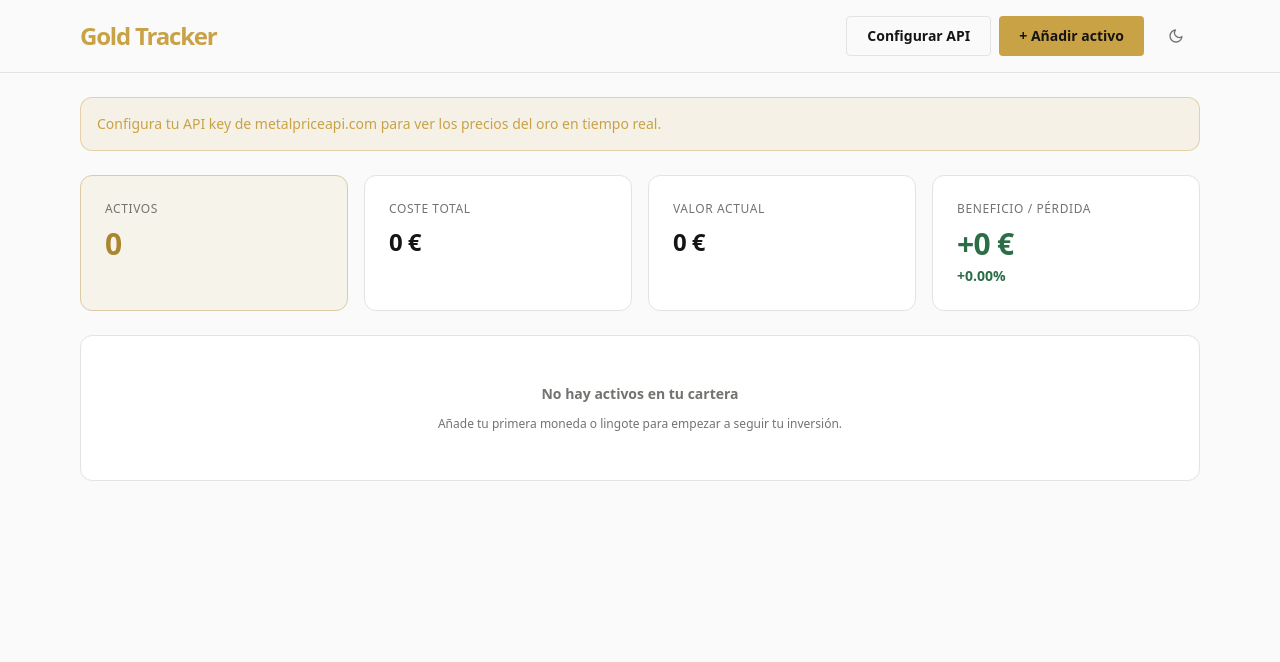
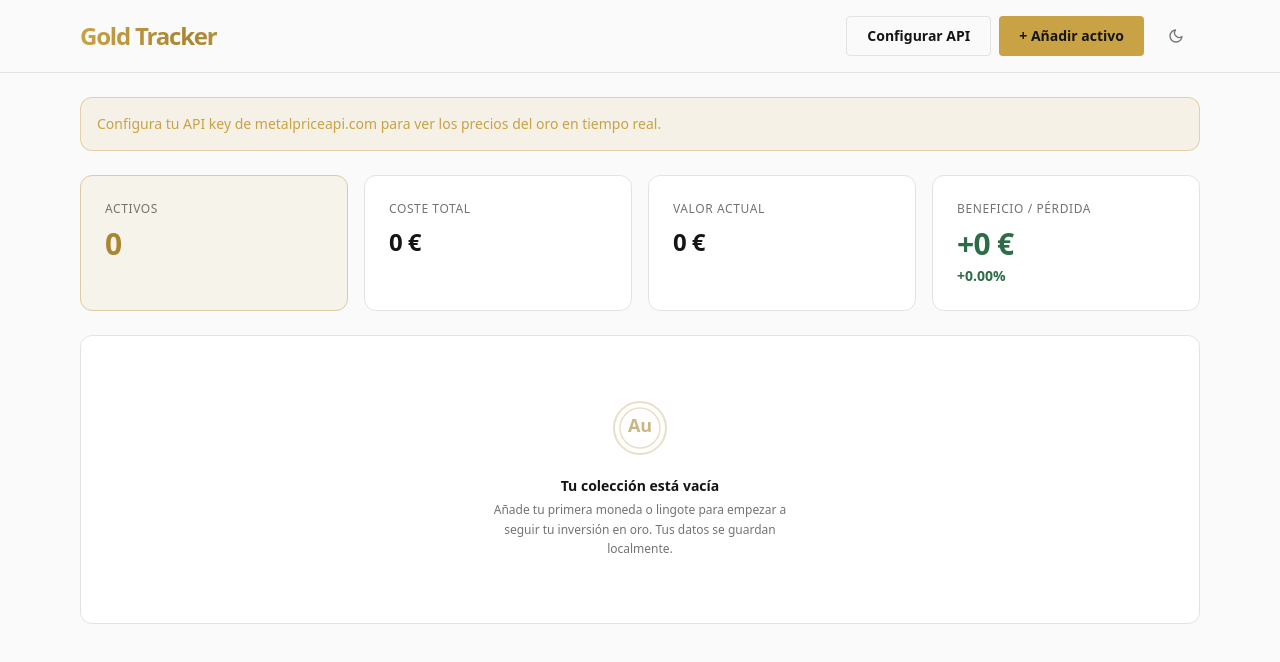
Before and after one commit to juanghurtado/gold-tracker, a React (Vite) app: page / in a window 1280 px wide. Shown: the top 662 px of the page. Built offline with nearby package versions, Linux system fonts and the light colour scheme.

Commit message:
delight: add subtle animations, empty state illustration, milestone detection, and reduced-motion support

```diff
--- a/src/App.tsx
+++ b/src/App.tsx
@@ -2,6 +2,7 @@ import { useState, useEffect, useRef } from "react"
 import type { Asset, MetalPrice } from "./types"
 import { getAssets, saveAsset, deleteAsset, updateAsset, getApiKey, saveApiKey, getMetalPrice, exportAllData, importAllData, getAutoRefreshInterval, saveAutoRefreshInterval } from "./lib/storage"
 import { fetchMetalPrice } from "./lib/api"
+import { calculateSpotEurPerOz, portfolioPnL } from "./lib/calculations"
 import { Dashboard } from "./components/Dashboard"
 import { AssetTable } from "./components/AssetTable"
 import { AddAssetDialog } from "./components/AddAssetDialog"
@@ -30,6 +31,29 @@ export default function App() {
   })
 
   const abortControllerRef = useRef<AbortController | null>(null)
+  const [newAssetId, setNewAssetId] = useState<string | null>(null)
+
+  const spotEurPerOz = metalPrice ? calculateSpotEurPerOz(metalPrice) : 0
+  const { totalValue } = portfolioPnL(assets, spotEurPerOz)
+  const prevPortfolioRef = useRef(0)
+  const [milestone, setMilestone] = useState<string | null>(null)
+
+  useEffect(() => {
+    if (prevPortfolioRef.current === 0 && totalValue > 0) {
+      prevPortfolioRef.current = totalValue
+      return
+    }
+    const thresholds = [10000, 25000, 50000, 100000, 250000, 500000, 1000000]
+    for (const t of thresholds) {
+      if (prevPortfolioRef.current < t && totalValue >= t) {
+        setMilestone(`¡Cartera supera los ${t.toLocaleString("es-ES")} €!`)
+        setTimeout(() => setMilestone(null), 4000)
+        break
+      }
+    }
+    prevPortfolioRef.current = totalValue
+    // eslint-disable-next-line react-hooks/exhaustive-deps
+  }, [totalValue])
 
   useEffect(() => {
     if (dark) {
@@ -89,6 +113,8 @@ export default function App() {
     } else {
       saveAsset(asset)
       setAssets((prev) => [...prev, asset])
+      setNewAssetId(asset.id)
+      setTimeout(() => setNewAssetId(null), 300)
     }
   }
 
@@ -148,7 +174,7 @@ export default function App() {
       <ErrorBoundary>
         <header className="border-b border-border">
           <div className="mx-auto flex max-w-6xl items-center justify-between px-4 py-4">
-            <h1 className="text-2xl font-extrabold tracking-tighter text-primary">
+            <h1 className="shimmer-text text-2xl font-extrabold tracking-tighter text-primary">
               Gold Tracker
             </h1>
             <div className="flex items-center gap-2">
@@ -195,14 +221,20 @@ export default function App() {
         </header>
 
         <main className="mx-auto max-w-6xl space-y-6 px-4 py-6">
+          {milestone && (
+            <div className="animate-slide-in rounded-[var(--radius-lg)] border border-primary/60 bg-primary/10 p-4 text-sm font-medium text-primary text-center">
+              {milestone}
+            </div>
+          )}
+
           {error && (
-            <div className="rounded-[var(--radius-lg)] border border-destructive bg-destructive/10 p-4 text-sm text-destructive">
+            <div className="animate-slide-in rounded-[var(--radius-lg)] border border-destructive bg-destructive/10 p-4 text-sm text-destructive">
               {error}
             </div>
           )}
 
           {success && (
-            <div className="rounded-[var(--radius-lg)] border border-secondary bg-secondary/10 p-4 text-sm text-secondary">
+            <div className="animate-slide-in rounded-[var(--radius-lg)] border border-secondary bg-secondary/10 p-4 text-sm text-secondary">
               {success}
             </div>
           )}
@@ -214,13 +246,14 @@ export default function App() {
             </div>
           )}
 
-          <Dashboard assets={assets} metalPrice={metalPrice} />
+          <Dashboard assets={assets} metalPrice={metalPrice} refreshing={loading} />
 
           <AssetTable
             assets={assets}
             metalPrice={metalPrice}
             onDelete={handleDeleteAsset}
             onEdit={handleEditAsset}
+            newAssetId={newAssetId}
           />
         </main>
 
--- a/src/components/AssetTable.tsx
+++ b/src/components/AssetTable.tsx
@@ -1,6 +1,7 @@
 import type { Asset, MetalPrice } from "../types"
 import { calculateSpotEurPerOz, assetPnL } from "../lib/calculations"
 import { Button } from "./ui/Button"
+import { useState } from "react"
 
 const assetTypeLabel: Record<string, string> = {
   coin: "Moneda",
@@ -14,6 +15,7 @@ interface AssetTableProps {
   metalPrice: MetalPrice | null
   onDelete: (id: string) => void
   onEdit?: (asset: Asset) => void
+  newAssetId?: string | null
 }
 
 export function AssetTable({
@@ -21,18 +23,58 @@ export function AssetTable({
   metalPrice,
   onDelete,
   onEdit,
+  newAssetId,
 }: AssetTableProps) {
   const spotEurPerOz = metalPrice ? calculateSpotEurPerOz(metalPrice) : 0
+  const [animatingOutIds, setAnimatingOutIds] = useState<Set<string>>(new Set())
+
+  function handleDelete(id: string) {
+    setAnimatingOutIds((prev) => new Set(prev).add(id))
+    setTimeout(() => {
+      onDelete(id)
+      setAnimatingOutIds((prev) => {
+        const next = new Set(prev)
+        next.delete(id)
+        return next
+      })
+    }, 200)
+  }
 
   if (assets.length === 0) {
     return (
       <div className="rounded-[var(--radius-lg)] border border-border bg-card">
-        <div className="flex flex-col items-center justify-center gap-3 py-12 text-center">
-          <div className="text-sm font-semibold text-muted-foreground">
-            No hay activos en tu cartera
-          </div>
-          <div className="text-xs text-muted-foreground">
-            Añade tu primera moneda o lingote para empezar a seguir tu inversión.
+        <div className="flex flex-col items-center justify-center gap-5 py-16 text-center">
+          <svg
+            width="56"
+            height="56"
+            viewBox="0 0 56 56"
+            fill="none"
+            xmlns="http://www.w3.org/2000/svg"
+            aria-hidden="true"
+            className="opacity-60"
+          >
+            <circle cx="28" cy="28" r="26" stroke="currentColor" strokeWidth="2" className="text-gold-border" />
+            <circle cx="28" cy="28" r="20" stroke="currentColor" strokeWidth="1.5" className="text-gold-border" />
+            <text
+              x="28"
+              y="32"
+              textAnchor="middle"
+              className="fill-gold-spotlight dark:fill-primary"
+              fontSize="18"
+              fontWeight="700"
+              fontFamily="system-ui, sans-serif"
+            >
+              Au
+            </text>
+          </svg>
+          <div className="space-y-1">
+            <p className="text-sm font-semibold text-foreground">
+              Tu colección está vacía
+            </p>
+            <p className="text-xs text-muted-foreground max-w-xs mx-auto leading-relaxed">
+              Añade tu primera moneda o lingote para empezar a seguir tu inversión en oro.
+              Tus datos se guardan localmente.
+            </p>
           </div>
         </div>
       </div>
@@ -80,7 +122,9 @@ export function AssetTable({
             return (
               <tr
                 key={asset.id}
-                className="transition-colors hover:bg-gold-surface"
+                className={`transition-colors hover:bg-gold-surface ${
+                  animatingOutIds.has(asset.id) ? "animate-fade-out" : ""
+                } ${newAssetId === asset.id ? "animate-scale-in" : ""}`}
               >
                 <td className="px-4 py-3">
                   <div className="font-semibold text-foreground">
@@ -176,7 +220,7 @@ export function AssetTable({
                       variant="ghost"
                       size="sm"
                       className="text-destructive/70 hover:text-destructive"
-                      onClick={() => onDelete(asset.id)}
+                      onClick={() => handleDelete(asset.id)}
                       aria-label="Eliminar"
                     >
                       <svg xmlns="http://www.w3.org/2000/svg" width="15" height="15" viewBox="0 0 24 24" fill="none" stroke="currentColor" strokeWidth="2" strokeLinecap="round" strokeLinejoin="round"><path d="M3 6h18"/><path d="M19 6v14c0 1-1 2-2 2H7c-1 0-2-1-2-2V6"/><path d="M8 6V4c0-1 1-2 2-2h4c1 0 2 1 2 2v2"/></svg>
--- a/src/components/Dashboard.tsx
+++ b/src/components/Dashboard.tsx
@@ -14,9 +14,10 @@ function timeAgo(timestamp: number): string {
 interface DashboardProps {
   assets: Asset[]
   metalPrice: MetalPrice | null
+  refreshing?: boolean
 }
 
-export function Dashboard({ assets, metalPrice }: DashboardProps) {
+export function Dashboard({ assets, metalPrice, refreshing }: DashboardProps) {
   const spotEurPerOz = metalPrice ? calculateSpotEurPerOz(metalPrice) : 0
   const { totalCost, totalValue, pnl, pnlPercent } = portfolioPnL(assets, spotEurPerOz)
 
@@ -44,7 +45,7 @@ export function Dashboard({ assets, metalPrice }: DashboardProps) {
             Coste total
           </CardTitle>
         </CardHeader>
-        <CardContent>
+        <CardContent className={refreshing ? "animate-pulse-glow rounded-[var(--radius-lg)]" : ""}>
           <div className="text-2xl font-extrabold tabular-nums tracking-tight">
             {totalCost.toLocaleString("es-ES", {
               style: "currency",
@@ -62,7 +63,7 @@ export function Dashboard({ assets, metalPrice }: DashboardProps) {
             Valor actual
           </CardTitle>
         </CardHeader>
-        <CardContent>
+        <CardContent className={refreshing ? "animate-pulse-glow rounded-[var(--radius-lg)]" : ""}>
           <div className="text-2xl font-extrabold tabular-nums tracking-tight">
             {totalValue.toLocaleString("es-ES", {
               style: "currency",
@@ -90,7 +91,7 @@ export function Dashboard({ assets, metalPrice }: DashboardProps) {
             Beneficio / Pérdida
           </CardTitle>
         </CardHeader>
-        <CardContent>
+        <CardContent className={refreshing ? "animate-pulse-glow rounded-[var(--radius-lg)]" : ""}>
           <div className={`text-3xl font-extrabold tabular-nums tracking-tight ${
             isPositive
               ? "text-secondary dark:text-secondary"
--- a/src/index.css
+++ b/src/index.css
@@ -96,5 +96,102 @@
     background-color: var(--color-background);
     color: var(--color-foreground);
     font-family: system-ui, -apple-system, sans-serif;
+    transition: background-color 0.3s ease, color 0.3s ease;
   }
 }
+
+@keyframes shimmer {
+  0% { background-position: -200% center; }
+  100% { background-position: 200% center; }
+}
+
+@keyframes slide-in {
+  from {
+    opacity: 0;
+    transform: translateY(-8px);
+  }
+  to {
+    opacity: 1;
+    transform: translateY(0);
+  }
+}
+
+@keyframes fade-out {
+  from { opacity: 1; transform: scale(1); }
+  to { opacity: 0; transform: scale(0.97); }
+}
+
+@keyframes pulse-glow {
+  0%, 100% { box-shadow: 0 0 0 0 rgba(212, 168, 67, 0); }
+  50% { box-shadow: 0 0 0 4px rgba(212, 168, 67, 0.15); }
+}
+
+@keyframes check-draw {
+  to { stroke-dashoffset: 0; }
+}
+
+@keyframes scale-in {
+  from { opacity: 0; transform: scale(0.92); }
+  to { opacity: 1; transform: scale(1); }
+}
+
+@keyframes count-up {
+  from { opacity: 0; transform: translateY(4px); }
+  to { opacity: 1; transform: translateY(0); }
+}
+
+@media (prefers-reduced-motion: reduce) {
+  *, *::before, *::after {
+    animation-duration: 0.01ms !important;
+    animation-iteration-count: 1 !important;
+    transition-duration: 0.01ms !important;
+  }
+}
+
+.animate-slide-in {
+  animation: slide-in 0.3s ease-out both;
+}
+
+.animate-scale-in {
+  animation: scale-in 0.25s ease-out both;
+}
+
+.animate-fade-out {
+  animation: fade-out 0.2s ease-in both;
+}
+
+.animate-pulse-glow {
+  animation: pulse-glow 1s ease-in-out 2;
+}
+
+.shimmer-text {
+  background: linear-gradient(
+    90deg,
+    var(--color-primary) 0%,
+    var(--color-gold-spotlight) 40%,
+    var(--color-primary) 70%,
+    var(--color-primary) 100%
+  );
+  background-size: 200% auto;
+  -webkit-background-clip: text;
+  background-clip: text;
+  -webkit-text-fill-color: transparent;
+}
+
+.shimmer-text:hover {
+  animation: shimmer 2s linear infinite;
+}
+
+.dark .shimmer-text {
+  background: linear-gradient(
+    90deg,
+    var(--color-primary) 0%,
+    #f0d78c 40%,
+    var(--color-primary) 70%,
+    var(--color-primary) 100%
+  );
+  background-size: 200% auto;
+  -webkit-background-clip: text;
+  background-clip: text;
+  -webkit-text-fill-color: transparent;
+}
```
Also changed, not shown: src/components/ErrorBoundary.tsx (+24 -8 lines), 1 other file (tests, documents, lock files or other folders).
